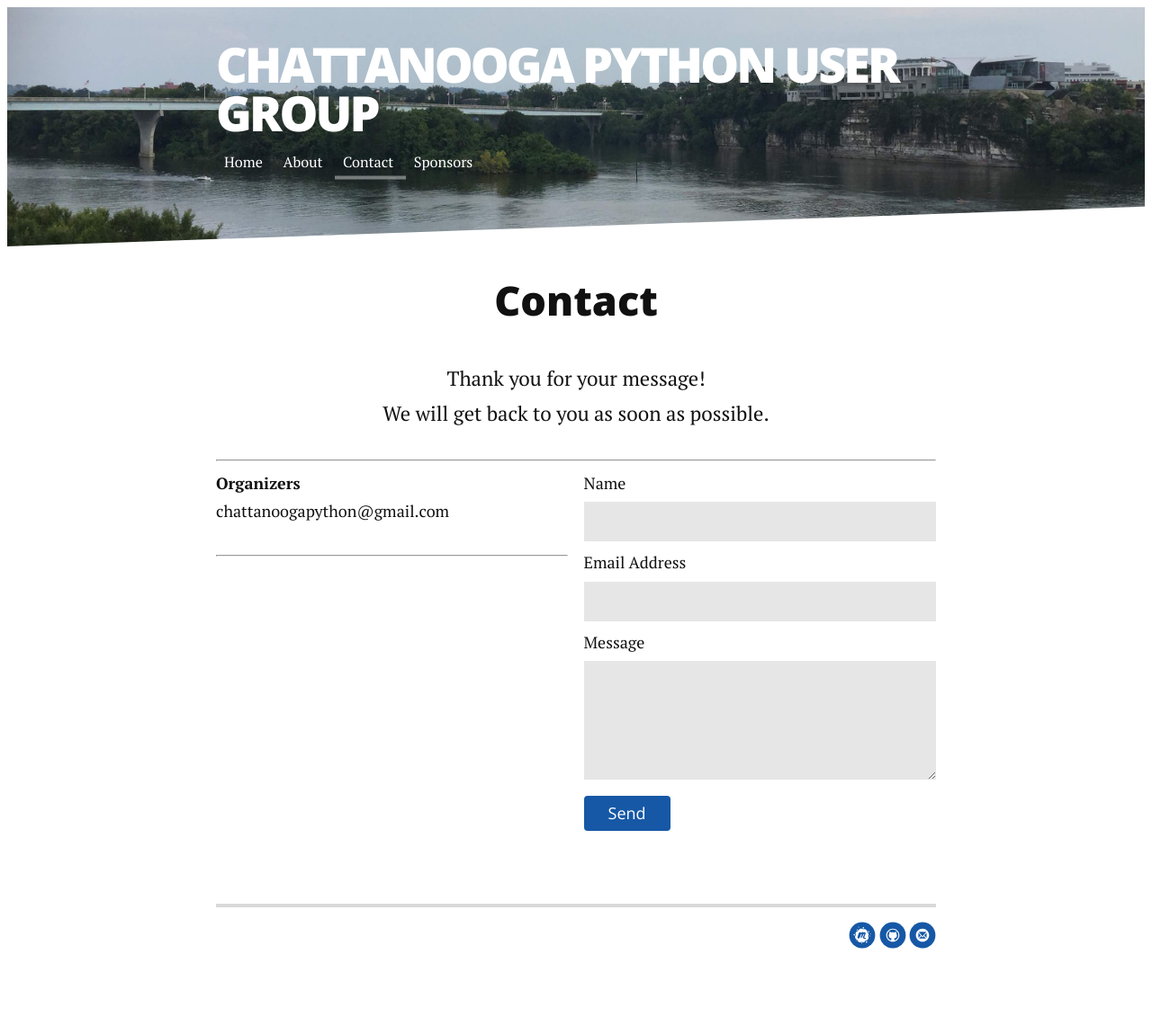
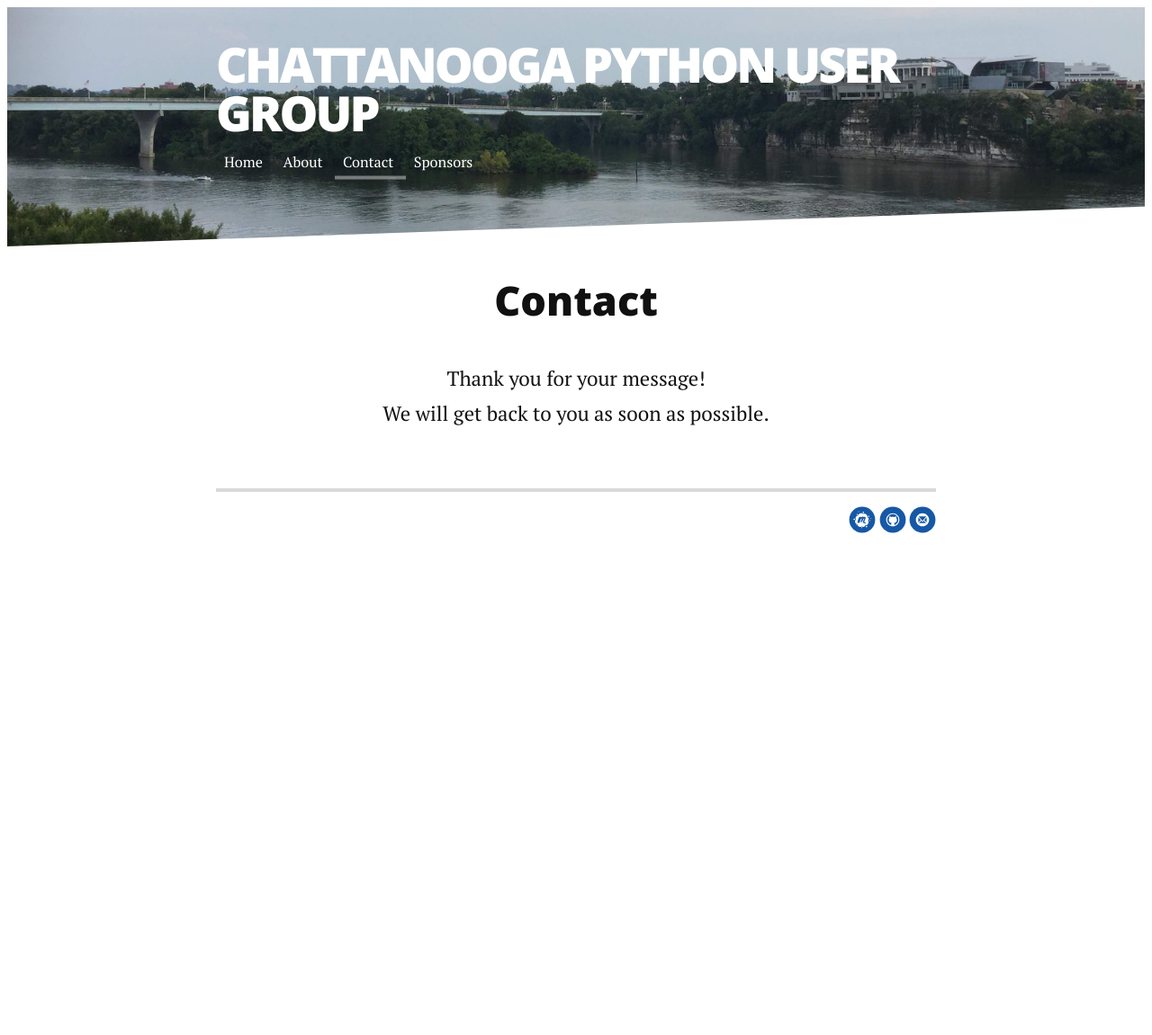
Before and after one commit to ChadevPython/chadevpython.github.io, a Jekyll site: the page built from contact-thanks.md, in a window 1280 px wide. Shown: the whole page at 90% size. Built offline with Jekyll 4.4.1, drawn with Linux system fonts in a browser that asks for light colours; nearby versions of some CDN libraries; Markdown is read by kramdown in place of the engine named in the settings; after the commit the page ends 900 px from its top, so only the background shows below that.

Commit message:
DEBUGGING  contact form

```diff
--- a/contact-thanks.md
+++ b/contact-thanks.md
@@ -9,23 +9,4 @@ title: Contact
     Thank you for your message!<br />
     We will get back to you as soon as possible.
   </p>
-  <hr />
-  <div class="contactContent">
-    <p>
-      <strong>Organizers</strong><br />
-      chattanoogapython@gmail.com
-      <hr />
-    </p>
-  </div>
-  <form action="//formspree.io/{{ site.social.email }}" method="POST">
-
-    <input type="hidden" name="_next" value="{{site.url}}/contact-thanks.html" />
-    <label for="name">Name</label>
-    <input type="text" id="name" name="name" class="full-width"><br>
-    <label for="email">Email Address</label>
-    <input type="email" id="email" name="_replyto" class="full-width"><br>
-    <label for="message">Message</label>
-    <textarea name="message" id="message" cols="30" rows="10" class="full-width"></textarea><br>
-    <input type="submit" value="Send" class="button">
-  </form>
 </div>
```
Also changed, not shown: contact.md (+1 -1 lines).
